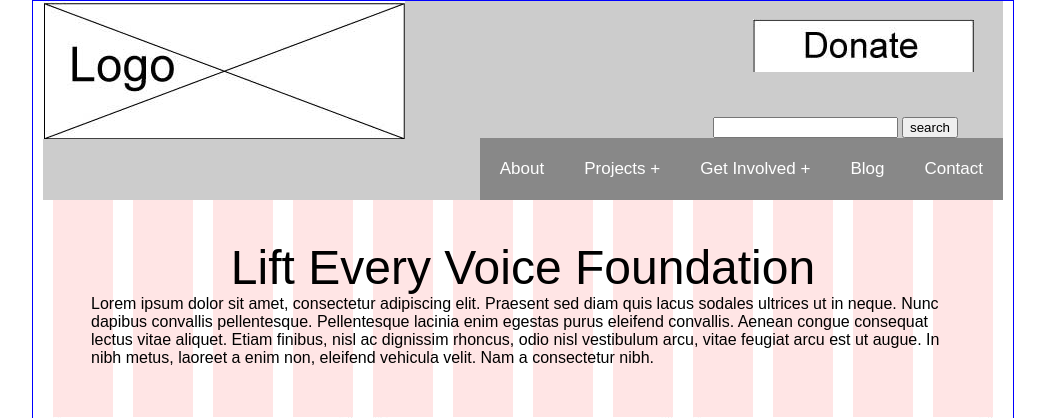
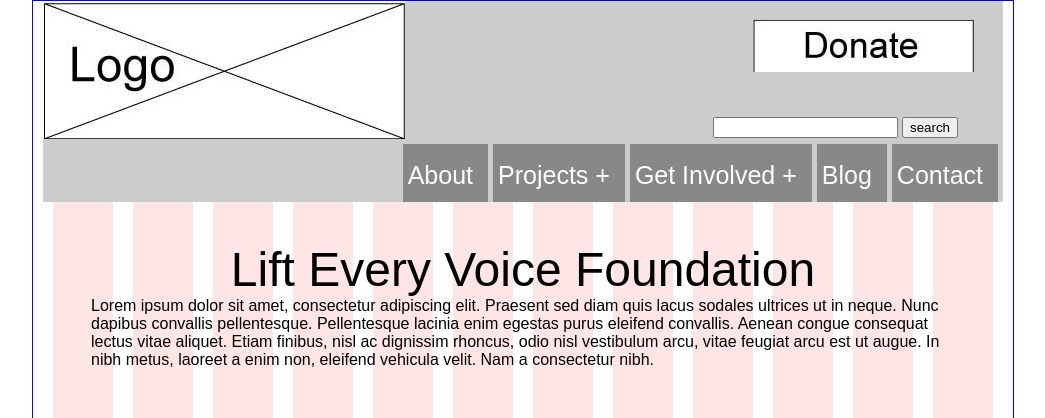
Before and after one commit to brownae/MyFirstRepo, a WordPress theme: template index.php in a window 1280 px wide. Shown: the top 418 px of the page, without its empty margins (117-1162 px from the left). Run offline with PHP 8.4 and a stand-in for WordPress, Linux system fonts and the light colour scheme; the site name, menu and one post (Sample post) are stand-ins, and other content is empty.

Commit message:
Resized font nav

```diff
--- a/style.css
+++ b/style.css
@@ -175,7 +175,7 @@ nav ul {
 }
 /* Positioning the navigation items inline */
 nav ul li {
-    margin: 0px;
+    margin: 5px 5px 0px 0px;
     display:inline-block;
     float: left;
     background-color: #888;
@@ -183,9 +183,9 @@ nav ul li {
 /* Styling the links */
 nav a {
     display:block;
-    padding:14px 20px;
+    padding:10px 15px 5px 5px;
     color:#FFF;
-    font-size:17px;
+    font-size:25px;
     text-decoration:none;
 }
 nav ul li ul li:hover { background: #000000; }
```
Also changed, not shown: 1 other file.
